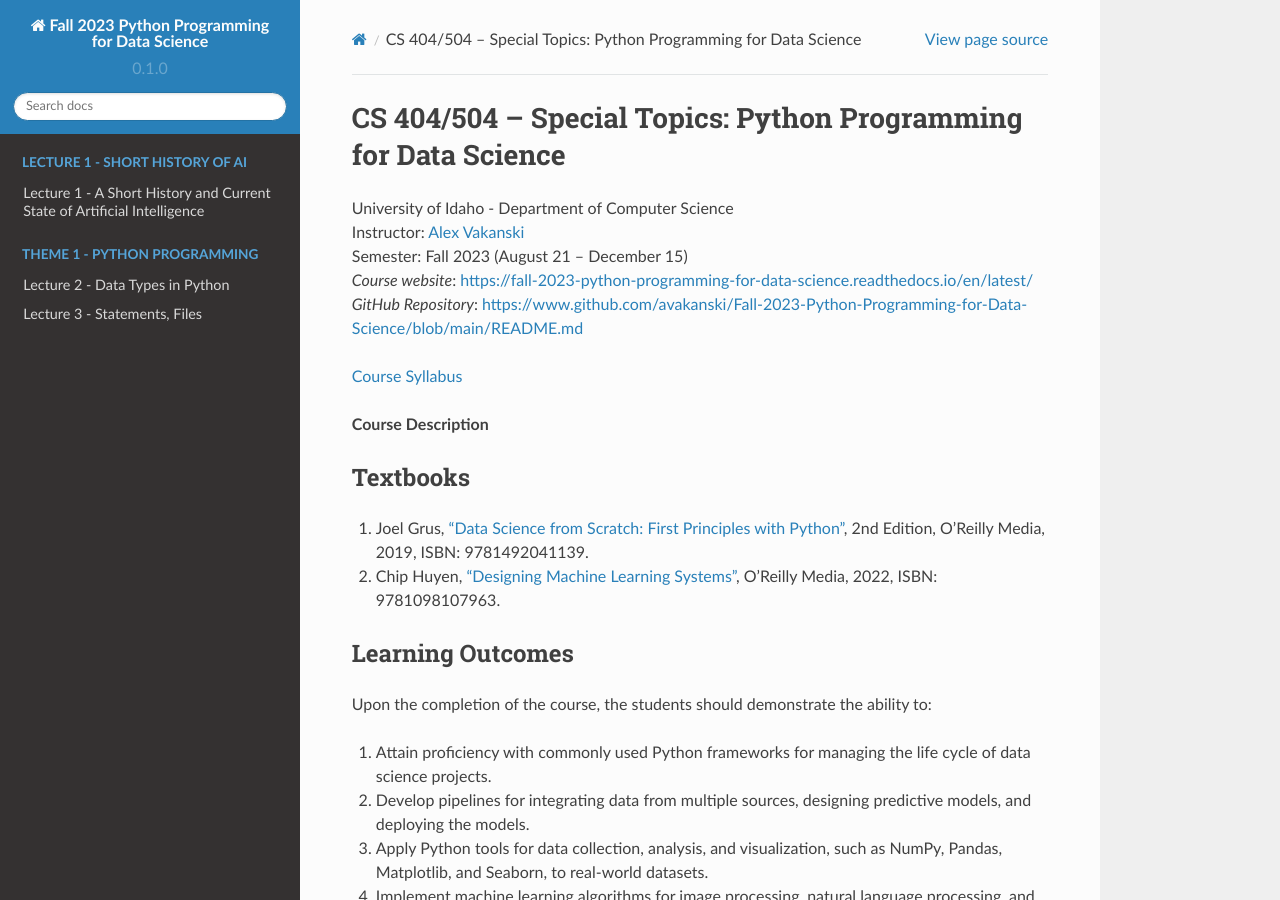
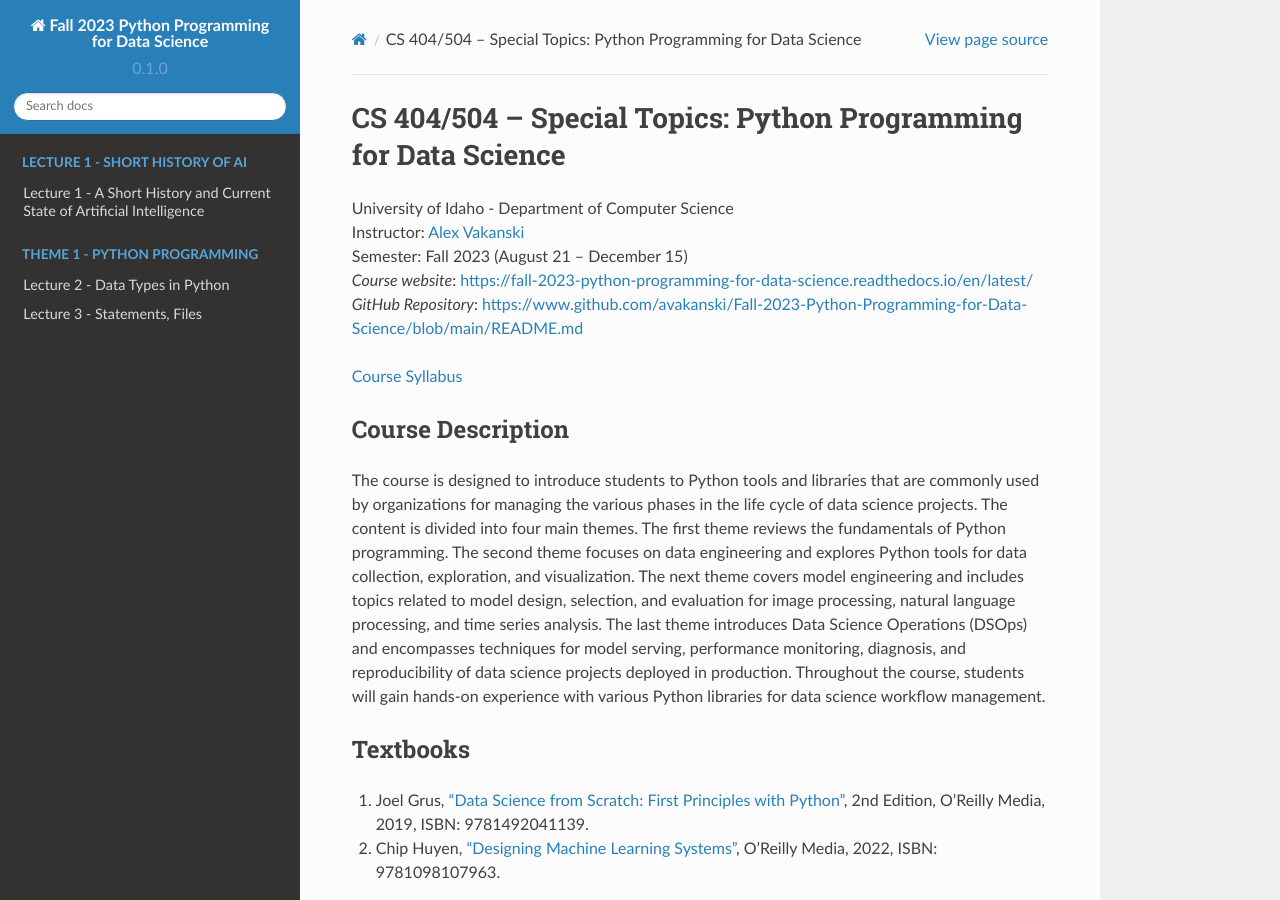
Before and after one commit to avakanski/Fall-2023-Python-Programming-for-Data-Science, a Sphinx documentation site: the page built from docs/index.rst, in a window 1280 px wide and 900 px high. Built offline with Sphinx 7.4.7 and the Read the Docs theme 2.0.0, drawn with Linux system fonts in a browser that asks for light colours.

Commit message:
Update index.rst

```diff
--- a/docs/index.rst
+++ b/docs/index.rst
@@ -9,7 +9,7 @@ CS 404/504 – Special Topics: Python Programming for Data Science
 
 | `Course Syllabus <_static/CS_404_504-ST_Python_Programming_for_Data_Science-Syllabus.pdf>`_
 
-| **Course Description**
+**Course Description**
 ~~~~~~~~~~~~~~~~~~~~~~~
 | The course is designed to introduce students to Python tools and libraries that are commonly used by organizations for managing the various phases in the life cycle of data science projects. The content is divided into four main themes. The first theme reviews the fundamentals of Python programming. The second theme focuses on data engineering and explores Python tools for data collection, exploration, and visualization. The next theme covers model engineering and includes topics related to model design, selection, and evaluation for image processing, natural language processing, and time series analysis. The last theme introduces Data Science Operations (DSOps) and encompasses techniques for model serving, performance monitoring, diagnosis, and reproducibility of data science projects deployed in production. Throughout the course, students will gain hands-on experience with various Python libraries for data science workflow management.
 
```
